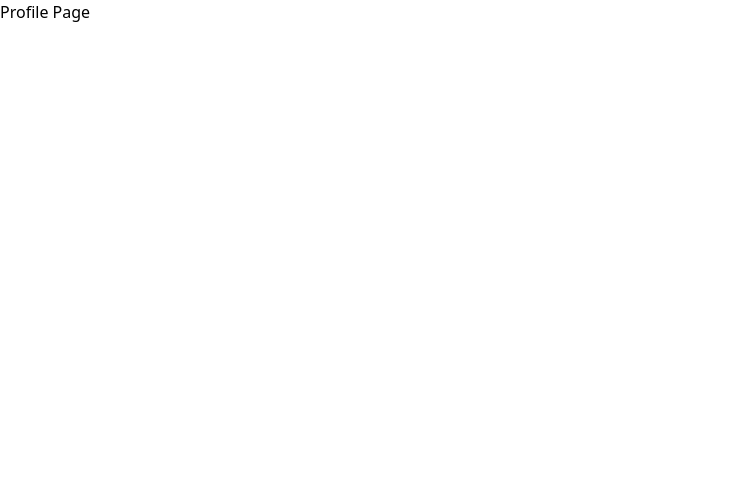
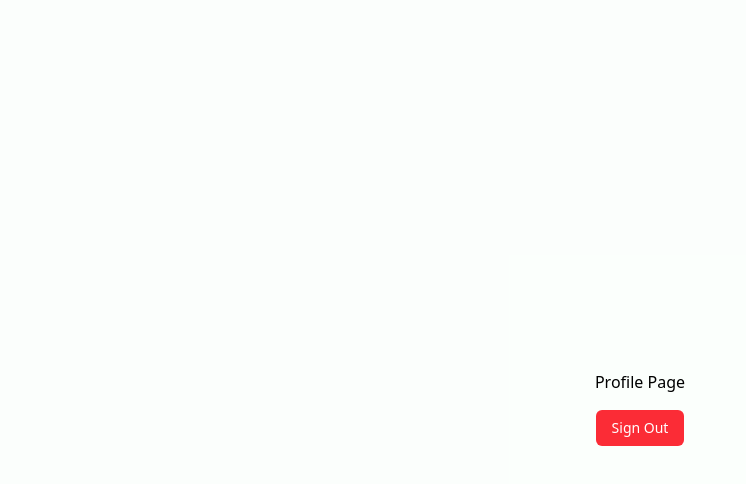
Before and after one commit to adaken4/graphql, a React (Vite) app: page /profile in a window 1280 px wide. Shown: the top 484 px of the page, without its empty margins (0-746 px from the left). Built offline with nearby package versions, Linux system fonts and the light colour scheme.

Commit message:
feat: replace placeholder in profile route with ProfilePage component (#2)

```diff
--- a/src/App.jsx
+++ b/src/App.jsx
@@ -6,13 +6,14 @@ import {
 } from "react-router-dom";
 import "./App.css";
 import SignIn from "./views/auth/SignIn";
+import ProfilePage from "./views/profile/ProfilePage";
 
 function App() {
   return (
     <Router>
       <Routes>
         <Route path="/" element={<SignIn />} />
-        <Route path="/profile" element={<div>Profile Page</div>} />
+        <Route path="/profile" element={<ProfilePage />} />
         <Route path="*" element={<Navigate to="/" replace />} />
       </Routes>
     </Router>
--- /dev/null
+++ b/src/views/profile/ProfilePage.jsx
@@ -0,0 +1,21 @@
+import { useNavigate } from "react-router-dom";
+import { Button } from "../../components/ui/button";
+import { signOut } from "../../api/auth";
+
+export default function ProfilePage() {
+  const navigate = useNavigate();
+
+  const handleSignOut = () => {
+    signOut();
+    navigate("/");
+  };
+
+  return (
+    <div className="flex min-h-screen flex-col items-center justify-center bg-green-50/30 p-4">
+      <p className="m-4">Profile Page</p>
+      <Button className="bg-red-500 hover:bg-red-600 m4" onClick={handleSignOut}>
+        Sign Out
+      </Button>
+    </div>
+  );
+}
```
